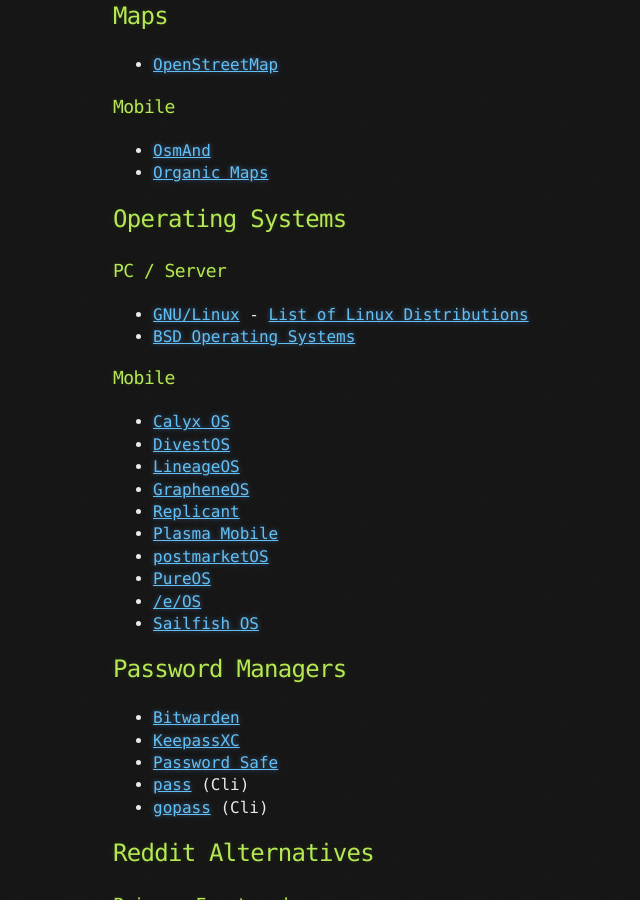
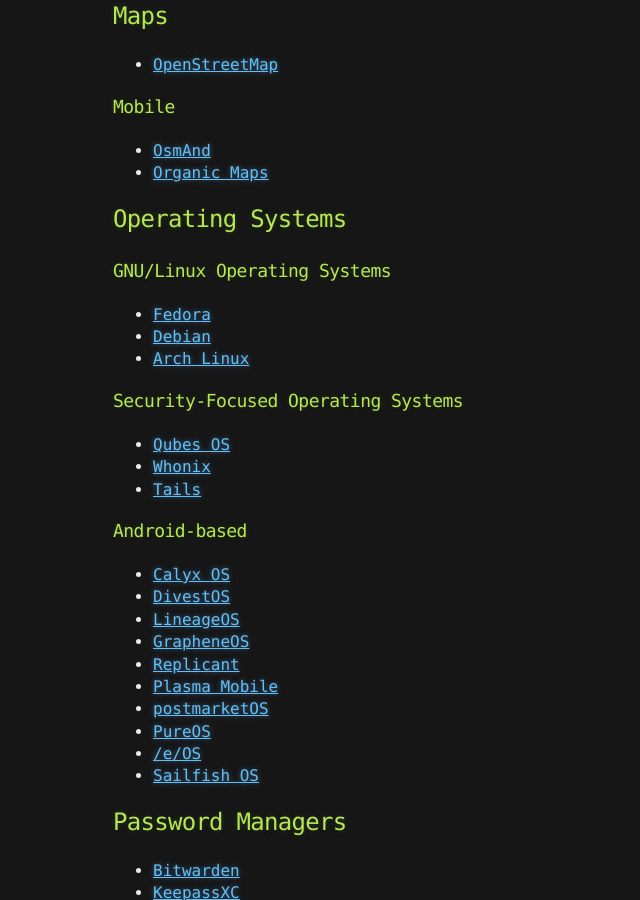
Before and after one commit to brainfucksec/brainfucksec.github.io, a Jekyll site: the page built from _posts/2022-03-20-a-good-privacy-list.md, in a window 1280 px wide and 900 px high, scrolled down 4591 px. Shown: the whole window, without its empty margins (27-667 px from the left). Built offline with Jekyll 4.4.1, drawn with Linux system fonts in a browser that asks for light colours; some of the changed text lies outside the part shown.

Commit message:
Update: _posts/2022-03-20-a-good-privacy-list.md

```diff
--- a/_posts/2022-03-20-a-good-privacy-list.md
+++ b/_posts/2022-03-20-a-good-privacy-list.md
@@ -195,12 +195,19 @@
 
 ## Operating Systems
 
-### PC / Server
+### GNU/Linux Operating Systems
 
-* [GNU/Linux](https://www.gnu.org/) - [List of Linux Distributions](https://en.wikipedia.org/wiki/List_of_Linux_distributions)
-* [BSD Operating Systems](https://en.wikipedia.org/wiki/List_of_BSD_operating_systems)
+* [Fedora](https://getfedora.org/)
+* [Debian](https://www.debian.org/)
+* [Arch Linux](https://archlinux.org/)
 
-### Mobile
+### Security-Focused Operating Systems
+
+* [Qubes OS](https://www.qubes-os.org/)
+* [Whonix](https://www.whonix.org/)
+* [Tails](https://tails.boum.org/)
+
+### Android-based
 
 * [Calyx OS](https://calyxos.org/)
 * [DivestOS](https://en.wikipedia.org/wiki/List_of_Linux_distributions)
```
Also changed, not shown: other parts of _posts/2022-03-20-a-good-privacy-list.md (+1 -1 lines).
